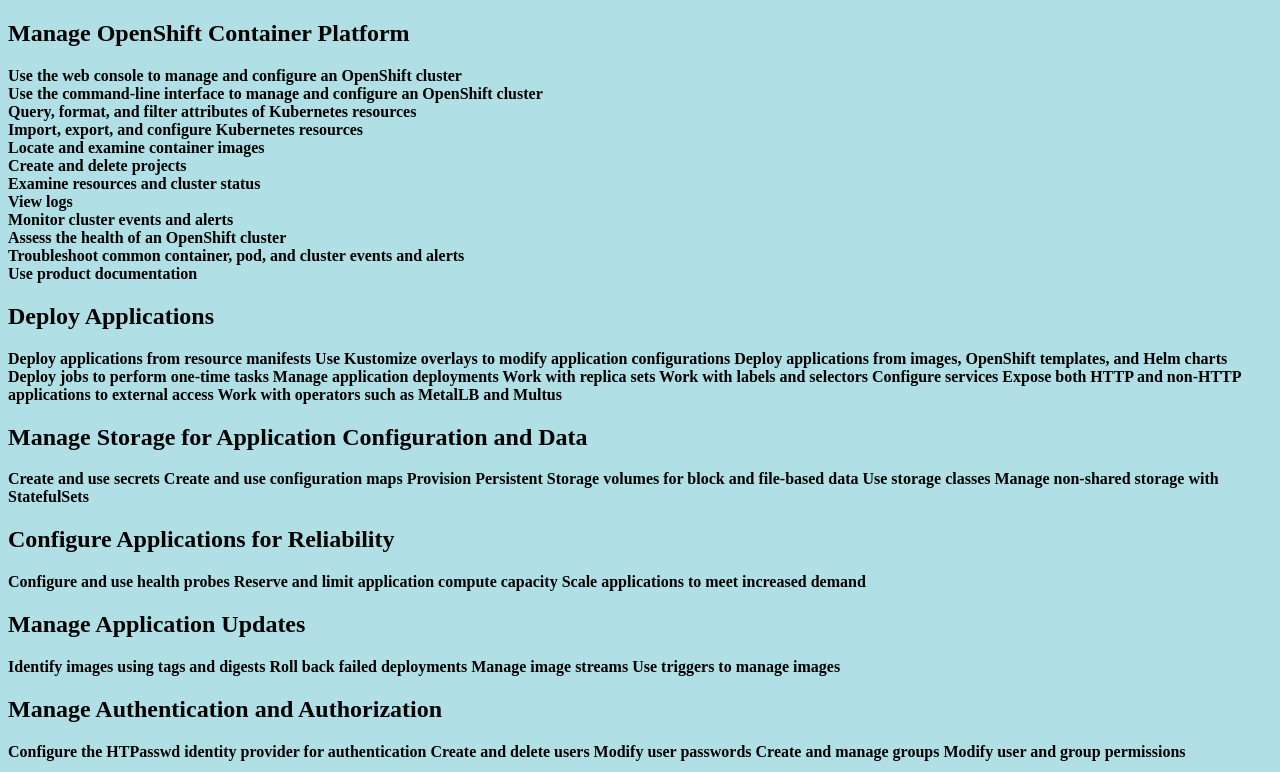
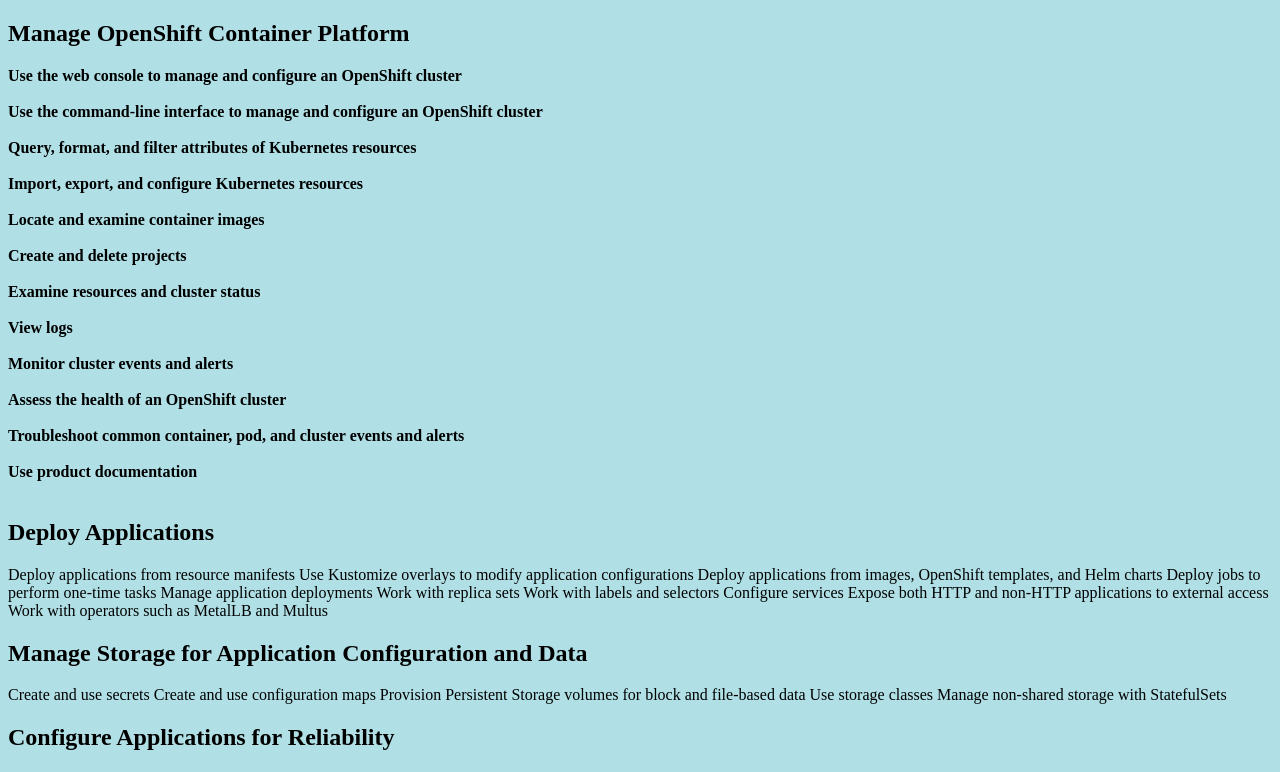
Before and after one commit to juliusmino/0sh1ft.github.io, a plain HTML site: page index.html in a window 1280 px wide. Shown: the top 772 px of the page. Drawn offline with Linux system fonts and the light colour scheme.

Commit message:
index.html

```diff
--- a/index.html
+++ b/index.html
@@ -24,51 +24,62 @@
 Use the web console to manage and configure an OpenShift cluster
     </b>
     <br>
+    <br>
     <b class="abc">
 Use the command-line interface to manage and configure an OpenShift cluster
             </b>
+    <br>
     <br>
     <b class="abc">
 Query, format, and filter attributes of Kubernetes resources
             </b>
     <br>
+    <br>
     <b class="abc">
 Import, export, and configure Kubernetes resources
             </b>
+    <br>
     <br>
     <b class="abc">
 Locate and examine container images
             </b>
     <br>
+    <br>
     <b class="abc">
 Create and delete projects
             </b>
+    <br>
     <br>
     <b class="abc">
 Examine resources and cluster status
             </b>
     <br>
+    <br>
     <b class="abc">
 View logs
             </b>
+    <br>
     <br>
     <b class="abc">
 Monitor cluster events and alerts
             </b>
     <br>
+    <br>
     <b class="abc">
 Assess the health of an OpenShift cluster
             </b>
     <br>
+    <br>
     <b class="abc">
 Troubleshoot common container, pod, and cluster events and alerts
-            </b>
+    </b>
+    <br>
     <br>
     <b class="abc">
 Use product documentation
-            </b>
+    </b>
     <br>
-    <b class="abc">
+    <br>
     <h2 class="abc">
 Deploy Applications
     </h2>
```
